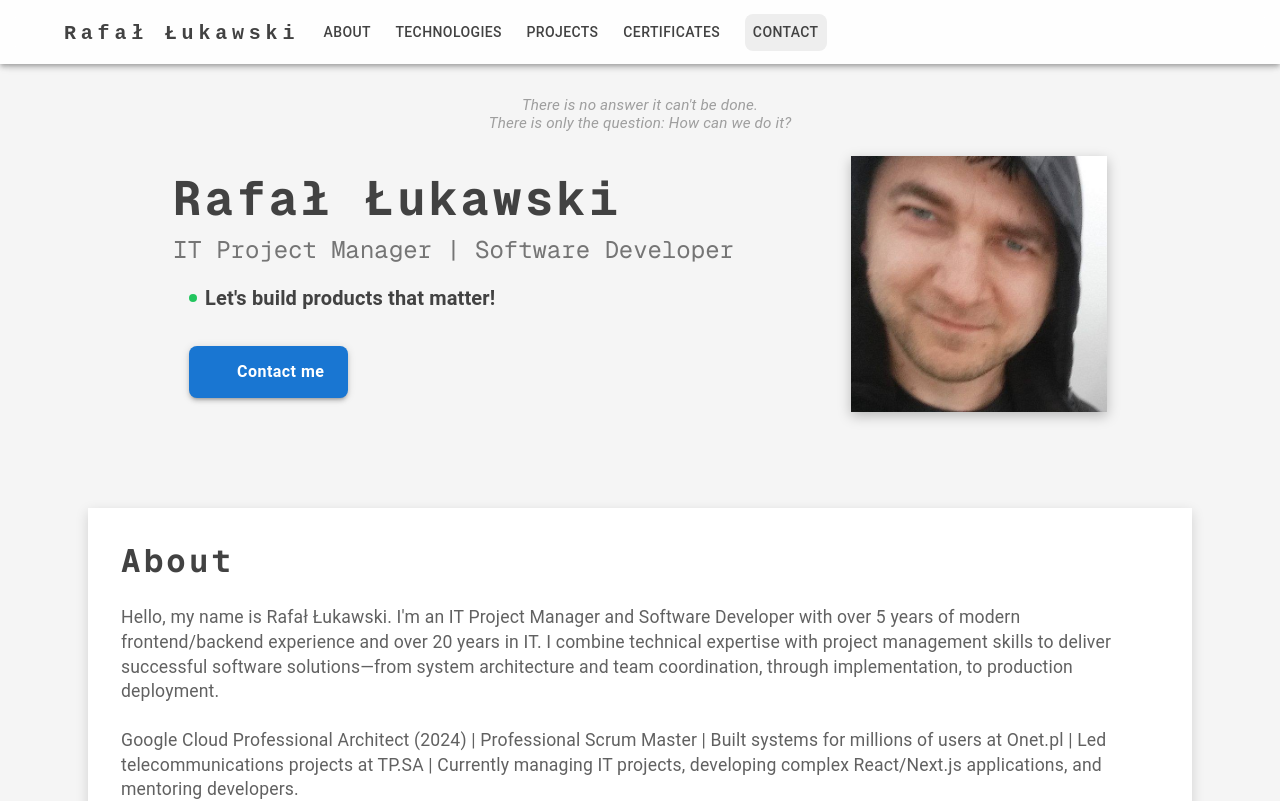
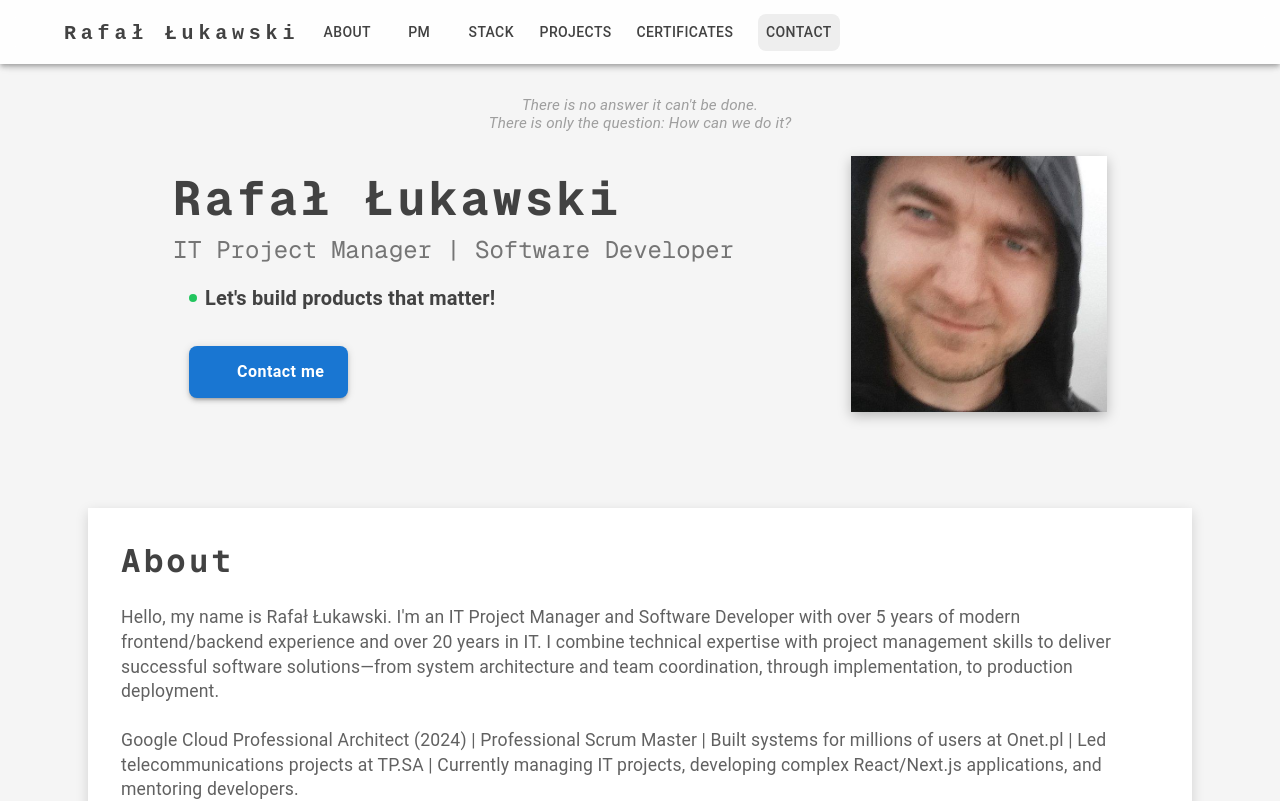
Before and after one commit to rlukawski/personal-website-2, a Next.js app: page /en#hero in a window 1280 px wide. Shown: the top 801 px of the page. Built offline with nearby package versions, Linux system fonts and the light colour scheme; some icons are missing; what @mui/material-nextjs would draw is missing.

Commit message:
PM Refactor

```diff
--- a/src/app/[locale]/page.tsx
+++ b/src/app/[locale]/page.tsx
@@ -4,7 +4,7 @@ import Container from "@mui/material/Container";
 import { ResponsiveAppBar } from "@/components/ResponsiveAppBar";
 import { HeroSection } from "@/components/HeroSection";
 import { AboutSection } from "@/components/AboutSection";
-import { TechnologiesSection } from "@/components/TechnologiesSection";
+import { StackSection } from "@/components/StackSection";
 import { ProjectsSection } from "@/components/ProjectsSection";
 import { CertificatesSection } from "@/components/CertificatesSection";
 import { ContactSection } from "@/components/ContactSection";
@@ -17,7 +17,7 @@ export default function Page() {
       <HeroSection />
       <AboutSection />
       <ProjectManagementSection />
-      <TechnologiesSection />
+      <StackSection />
       <ProjectsSection />
       <CertificatesSection />
       <ContactSection />
--- a/src/components/ProjectManagementSection.tsx
+++ b/src/components/ProjectManagementSection.tsx
@@ -59,7 +59,7 @@ export function ProjectManagementSection() {
   ];
 
   return (
-    <SectionLayout title={t("title")} id="technologies">
+    <SectionLayout title={t("title")} id="pm">
       <Categories categories={categories} template={{ xs: "1fr" }} orientation="row" />
     </SectionLayout>
   );
--- a/src/components/ResponsiveAppBar.tsx
+++ b/src/components/ResponsiveAppBar.tsx
@@ -93,6 +93,7 @@ export function ResponsiveAppBar() {
                     "&:hover": {
                       backgroundColor: page.isCta ? grey[300] : undefined,
                     },
+                    whiteSpace: ""
                   }}
                 >
                   <Box
--- a/src/components/TechnologiesSection.tsx
+++ b/src/components/StackSection.tsx
@@ -42,7 +42,7 @@ interface TechCategory {
   items: TechItem[];
 }
 
-export function TechnologiesSection() {
+export function StackSection() {
   const t = useTranslations("technologies");
 
   const iconColor = "#6b7280"; // Uniform gray color for all icons
@@ -101,7 +101,7 @@ export function TechnologiesSection() {
   ];
 
   return (
-    <SectionLayout title={t("title")} id="technologies">
+    <SectionLayout title={t("title")} id="stack">
       <Categories categories={categories} />
     </SectionLayout>
   );
--- a/src/config/navigation.ts
+++ b/src/config/navigation.ts
@@ -8,7 +8,8 @@ export interface Section {
 export const sections: Section[] = [
   { label: "Home", id: "hero", showInHeader: false },
   { label: "About", id: "about", showInHeader: true },
-  { label: "Technologies", id: "technologies", showInHeader: true },
+  { label: "PM", id: "pm", showInHeader: true },
+  { label: "Stack", id: "stack", showInHeader: true },
   { label: "Projects", id: "projects", showInHeader: true },
   { label: "Certificates", id: "certificates", showInHeader: true },
   { label: "Contact", id: "contact", showInHeader: true, isCta: true },
--- a/src/i18n/en.json
+++ b/src/i18n/en.json
@@ -2,7 +2,8 @@
   "navigation": {
     "hero": "Home",
     "about": "About",
-    "technologies": "Technologies",
+    "pm": "PM",
+    "stack": "Stack",
     "projects": "Projects",
     "certificates": "Certificates",
     "contact": "Contact"
```
